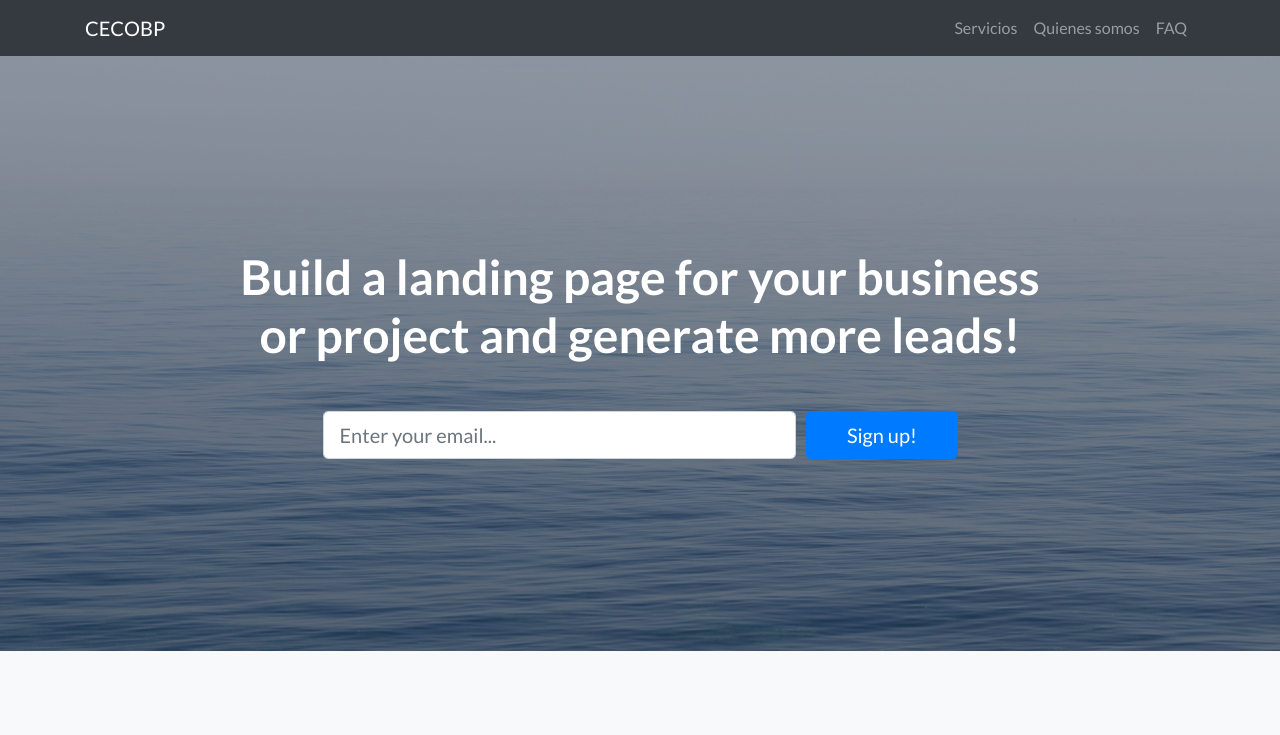
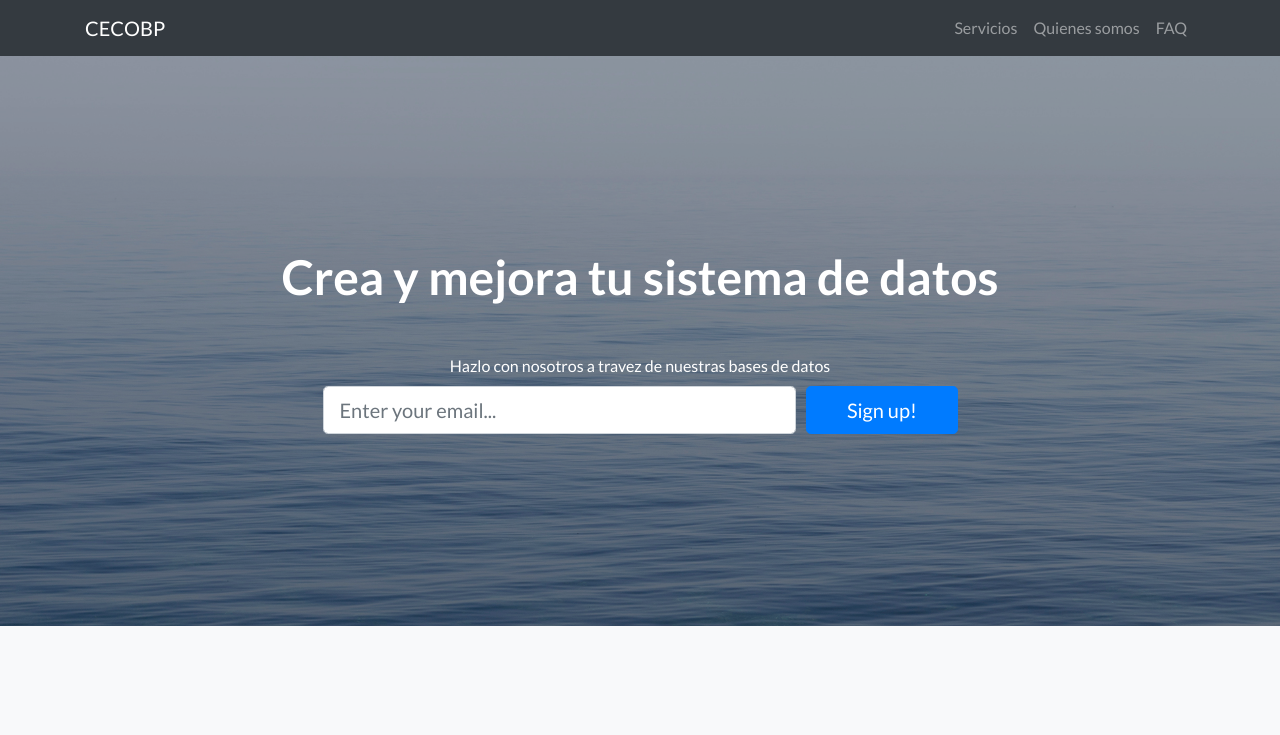
Before and after one commit to bradycar/CECOBP, a website: page index.html in a window 1280 px wide. Shown: the top 735 px of the page. Drawn offline with Linux system fonts and the light colour scheme.

Commit message:
Update index.html

```diff
--- a/index.html
+++ b/index.html
@@ -49,7 +49,8 @@
     <div class="container">
       <div class="row">
         <div class="col-xl-9 mx-auto">
-          <h1 class="mb-5">Build a landing page for your business or project and generate more leads!</h1>
+          <h1 class="mb-5">Crea y mejora tu sistema de datos</h1>
+		  <p class="mb-2">Hazlo con nosotros a travez de nuestras bases de datos</p>
         </div>
         <div class="col-md-10 col-lg-8 col-xl-7 mx-auto">
           <form>
```
